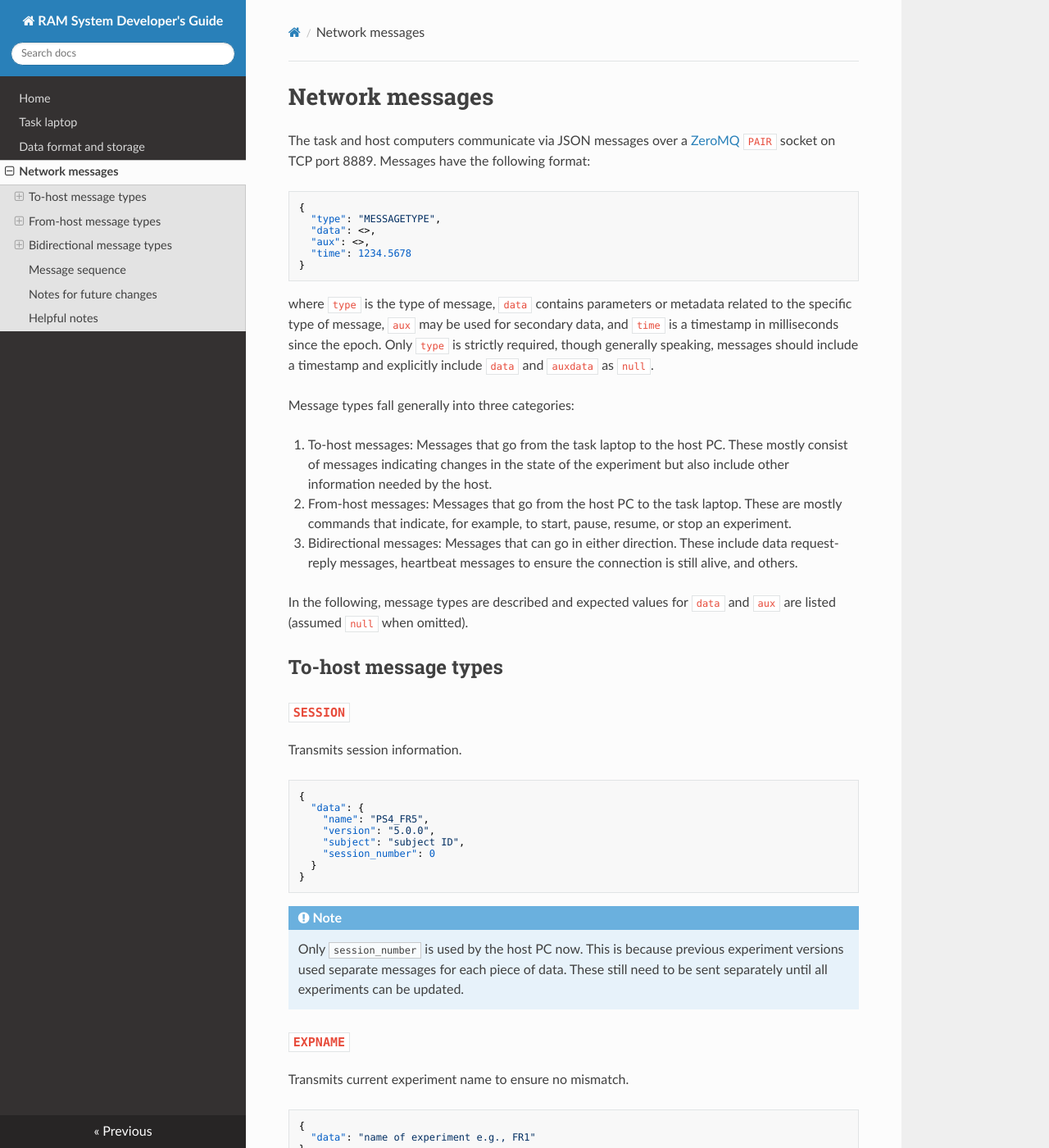
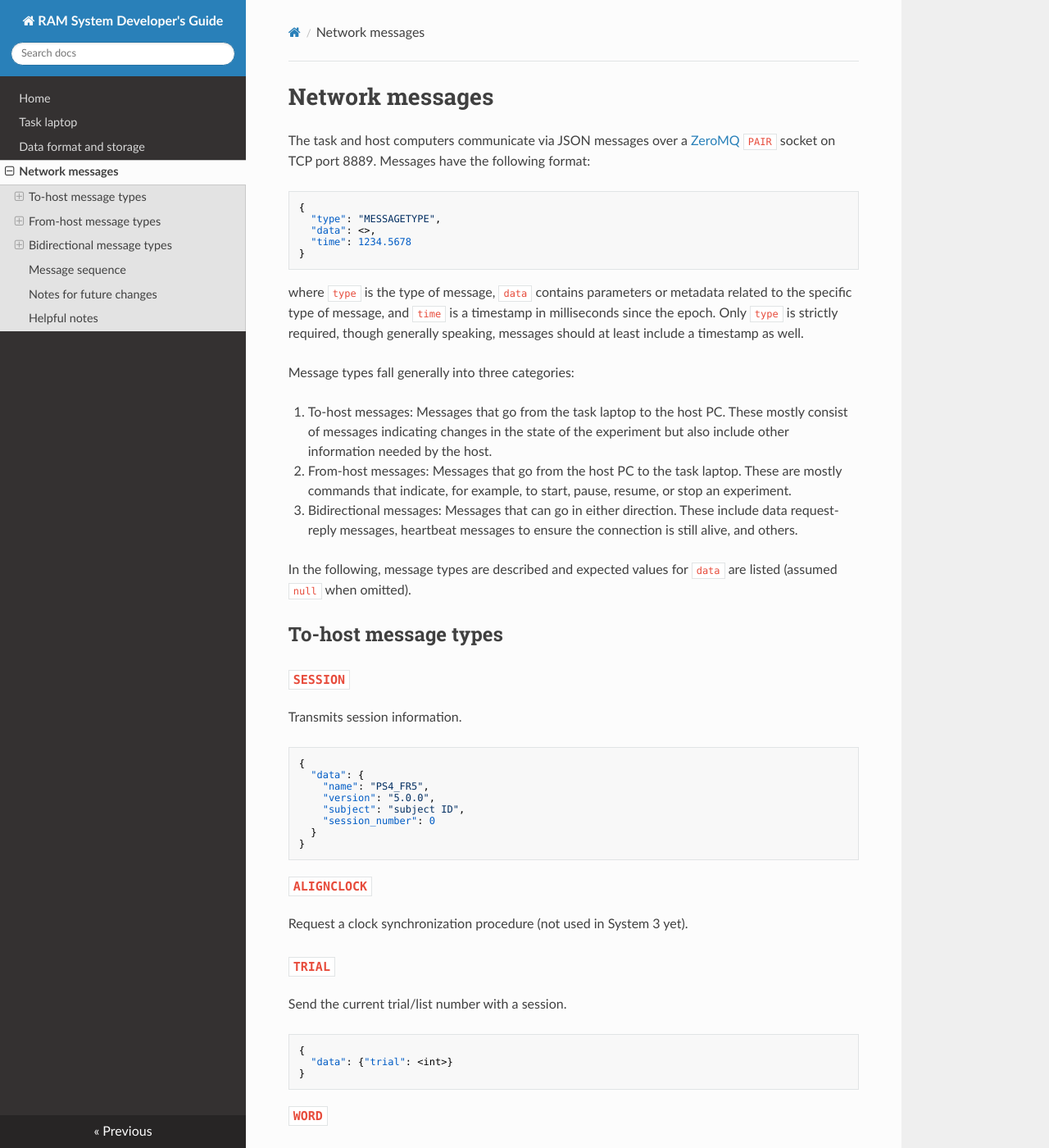
Before and after one commit to pennmem/ram-devguide, an MkDocs documentation site: the page built from docs/networking.md, in a window 1280 px wide and 1400 px high. Shown: the whole window at 82% size. Built offline with MkDocs 1.6.1, drawn with Linux system fonts in a browser that asks for light colours; nearby versions of some CDN libraries; old or Windows-style settings are respelled for this version of MkDocs; some of the changed text lies outside the part shown.

Commit message:
Update to reflect progress on messaging interface

````diff
--- a/docs/networking.md
+++ b/docs/networking.md
@@ -7,16 +7,14 @@ The task and host computers communicate via JSON messages over a [ZeroMQ][]
 {
   "type": "MESSAGETYPE",
   "data": <>,
-  "aux": <>,
   "time": 1234.5678
 }
 ```
 
 where `type` is the type of message, `data` contains parameters or metadata
-related to the specific type of message, `aux` may be used for secondary data,
-and `time` is a timestamp in milliseconds since the epoch. Only `type` is
-strictly required, though generally speaking, messages should include a
-timestamp and explicitly include `data` and `auxdata` as `null`.
+related to the specific type of message, and `time` is a timestamp in
+milliseconds since the epoch. Only `type` is strictly required, though
+generally speaking, messages should at least include a timestamp as well.
 
 Message types fall generally into three categories:
 
@@ -31,7 +29,7 @@ Message types fall generally into three categories:
    connection is still alive, and others.
 
 In the following, message types are described and expected values for `data`
-and `aux` are listed (assumed `null` when omitted).
+are listed (assumed `null` when omitted).
 
 [ZeroMQ]: http://zeromq.org/
 
@@ -51,72 +49,6 @@ Transmits session information.
   }
 }
 ```
-
-!!! note
-
-    Only `session_number` is used by the host PC now. This is because previous
-    experiment versions used separate messages for each piece of data. These
-    still need to be sent separately until all experiments can be updated.
-
-### `EXPNAME`
-
-Transmits current experiment name to ensure no mismatch.
-
-```json
-{
-  "data": "name of experiment e.g., FR1"
-}
-```
-
-!!! warning
-
-    This message will be deprecated with its contents sent in `SESSION`
-    messages.
-
-### `VERSION`
-
-Transmits task version number.
-
-```json
-{
-  "data": "version number in format x.y.z"
-}
-```
-
-!!! warning
-
-    This message will be deprecated with its contents sent in `SESSION`
-    messages.
-
-###  `SUBJECTID`
-
-Transmits the subject's ID.
-
-```json
-{
-  "data": "subject ID"
-}
-```
-
-!!! warning
-
-    This message will be deprecated with its contents sent in `SESSION`
-    messages.
-
-### `DEFINE`
-
-Not used? Sends list of possible states in the experiment.
-
-```json
-{
-  "data": ["<list of states>"]
-}
-```
-
-### `READY`
-
-Indicates that the task laptop is awaiting a `START` message. This is not used
-in System 3.
 
 ### `ALIGNCLOCK`
 
@@ -210,12 +142,6 @@ Ready to start the experiment.
 
 Used to ensure that each end is still responsive.
 
-```json
-{
-  "data": <integer, interval in ms that heartbeat is sent>
-}
-```
-
 ### `CONNECTED`
 
 Handshake message when the connection is established
@@ -251,23 +177,15 @@ the `num` field from the host).
 
 ## Message sequence
 
-1. Task started, waits for `CONNECTED`
-2. Host sends `CONNECTED`
-3. Task sends `EXPNAME`, `VERSION`, `SESSION`, `SUBJECTID`
-4. If required, task sends `WORDPOOL`, waits for `WORDPOOL` response
-5. Task sends `READY`, waits for `START`
-6. Host sends `START`
-7. Task starts, sending `STATE` and other messages as appropriate
-8. Science happens
+1. Task sends `SESSION`
+2. If required, task sends `WORDPOOL`, waits for `WORDPOOL` response
+3. Host sends `START`
+4. Task sends `TRIAL`
+5. Task starts, sending `STATE` and other messages as appropriate
+6. Science happens
 
 ## Notes for future changes
 
-* All `data` parameters should in the nuture be `null` or an object/dict.
-* Unused messages will be deprecated and eliminated.
-* `EXPNAME`, `VERSION`, `SESSION`, and `SUBJECTID` should be combined. Possibly
-  also `WORDPOOL`.
-* The `aux` field should be removed; all data can be carried in the `data`
-  field.
 * Deprecated state types will be removed.
 * Vocalization states may incorporate voice recognition in the future for some
   tasks.
````
